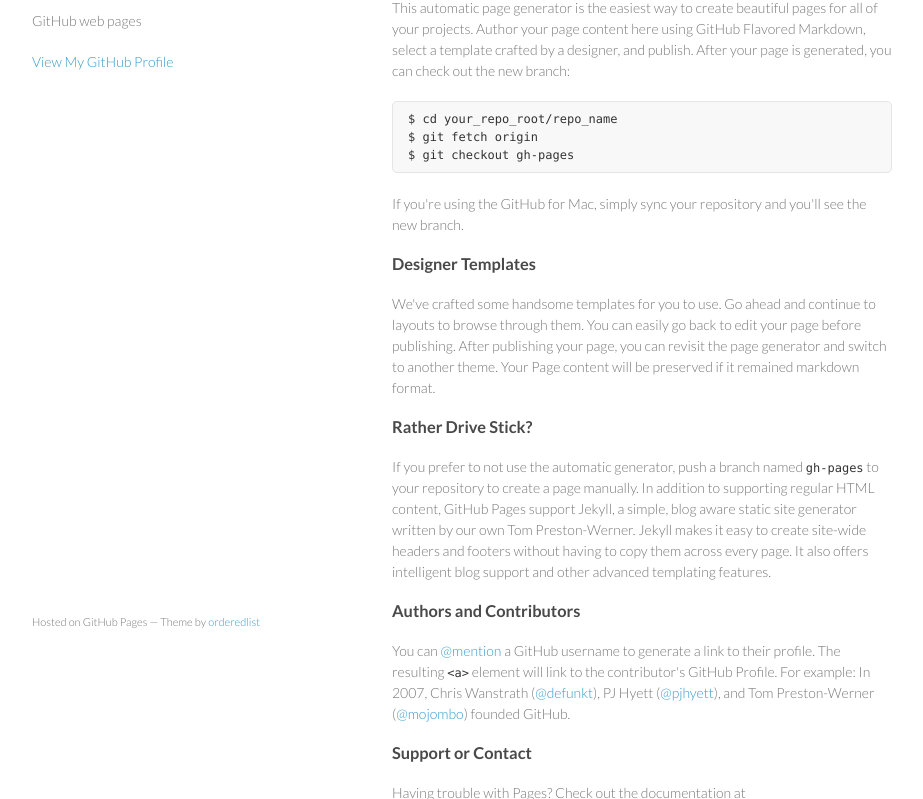
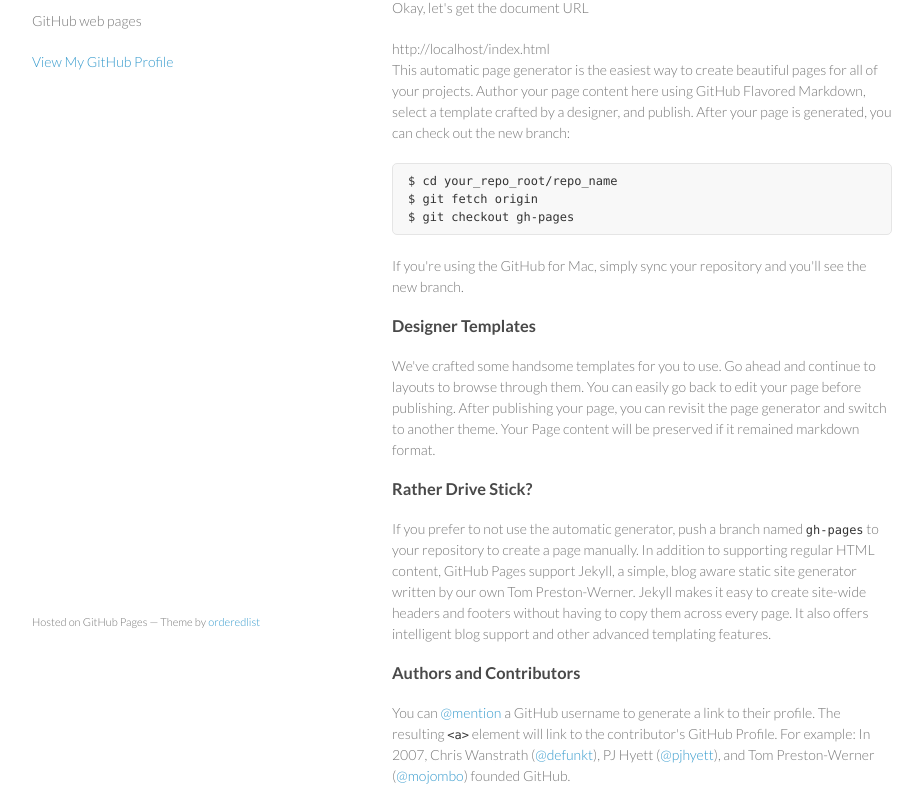
Before and after one commit to Scott216/Scott216.github.io, a plain HTML site: page index.html in a window 1280 px wide. Shown: the part 99-898 px from the top of the page, without its empty margins (178-1101 px from the left). Drawn offline with Linux system fonts and the light colour scheme.

Commit message:
Update index.html
Put in document.URL statement

```diff
--- a/index.html
+++ b/index.html
@@ -25,6 +25,11 @@
       <section>
         <h3>
 <a name="welcome-to-github-pages" class="anchor" href="#welcome-to-github-pages"><span class="octicon octicon-link"></span></a>Welcome to GitHub Pages.</h3>
+
+<p> Okay, let's get the document URL</p>
+<script>
+document.write(document.URL);
+</script>
 
 <p>This automatic page generator is the easiest way to create beautiful pages for all of your projects. Author your page content here using GitHub Flavored Markdown, select a template crafted by a designer, and publish. After your page is generated, you can check out the new branch:</p>
 
```
